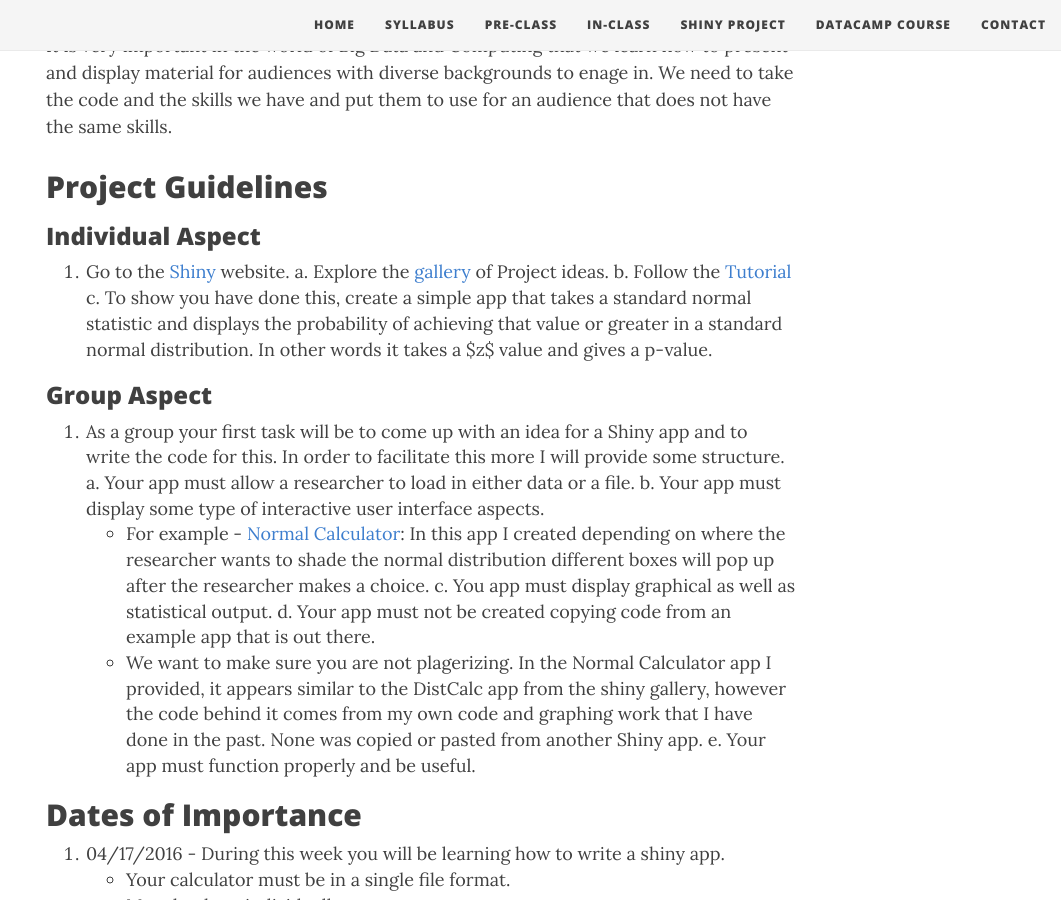
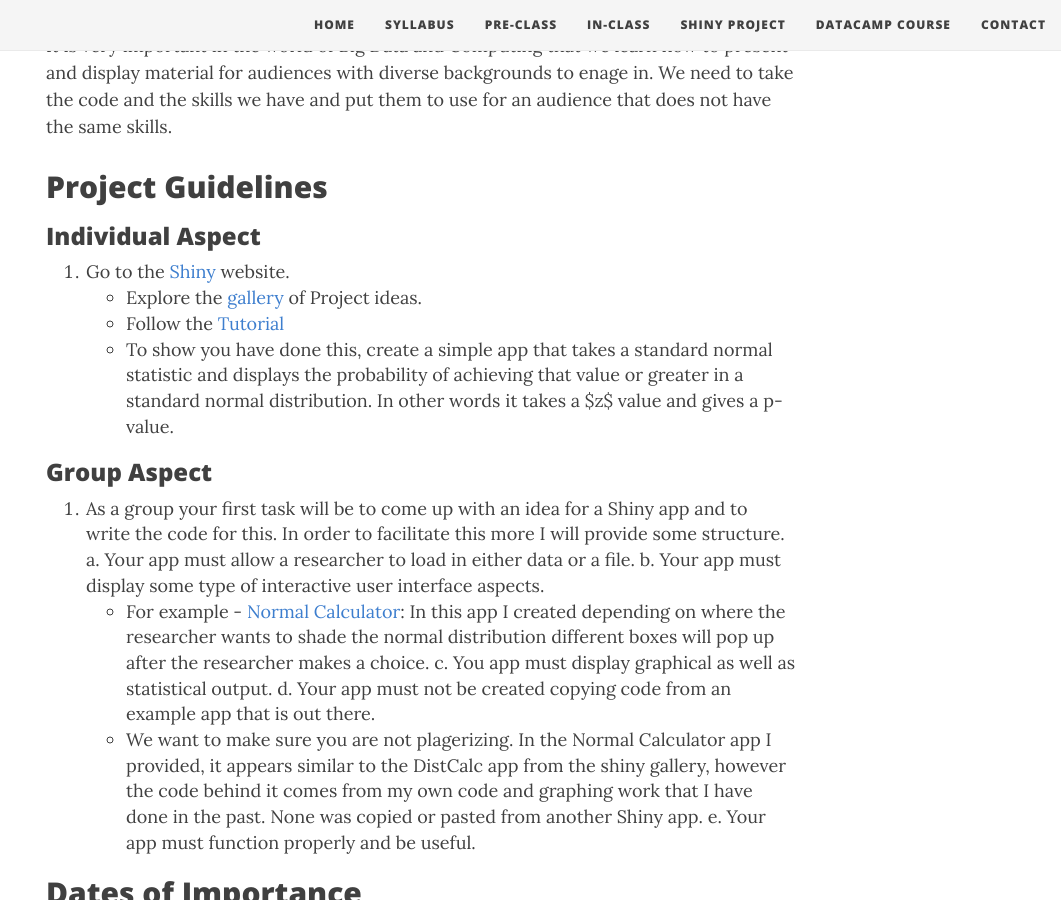
Before and after one commit to php2560/php2560.github.io, a Jekyll site: the page built from project.md, in a window 1280 px wide and 900 px high, scrolled down 454 px. Shown: the whole window, without its empty margins (219-1280 px from the left). Built offline with Jekyll 4.4.1, drawn with Linux system fonts in a browser that asks for light colours; nearby versions of some CDN libraries.

```diff
--- a/project.md
+++ b/project.md
@@ -15,9 +15,9 @@ It is very important in the world of Big Data and Computing that we learn how to
 ### Individual Aspect
 
 1. Go to the [Shiny](http://shiny.rstudio.com/) website.
-  a. Explore the [gallery](http://shiny.rstudio.com/gallery/) of Project ideas.
-  b. Follow the [Tutorial](http://shiny.rstudio.com/tutorial/)
-  c. To show you have done this, create a simple app that takes a standard normal statistic and displays the probability of achieving that value or greater in a standard normal distribution. In other words it takes a $z$ value and gives a p-value.
+    - Explore the [gallery](http://shiny.rstudio.com/gallery/) of Project ideas.
+    - Follow the [Tutorial](http://shiny.rstudio.com/tutorial/)
+    - To show you have done this, create a simple app that takes a standard normal statistic and displays the probability of achieving that value or greater in a standard normal distribution. In other words it takes a $z$ value and gives a p-value.
 
 ### Group Aspect
 
```
